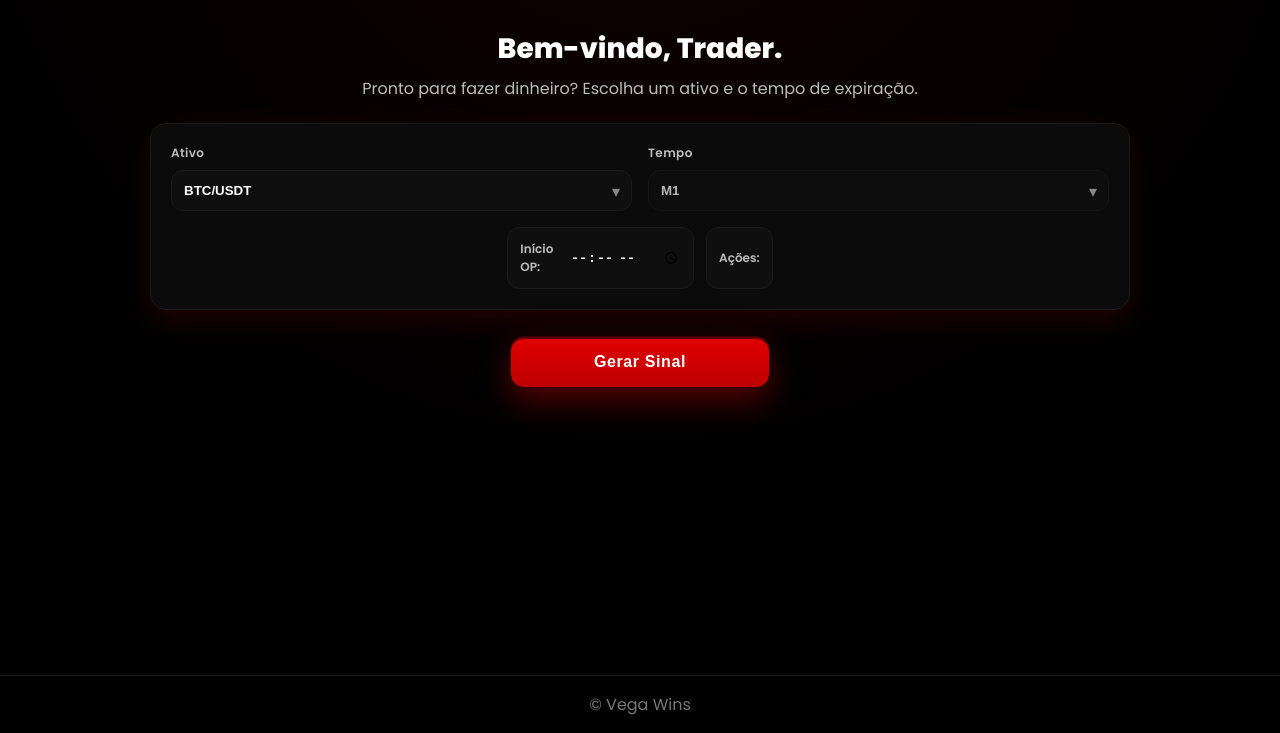
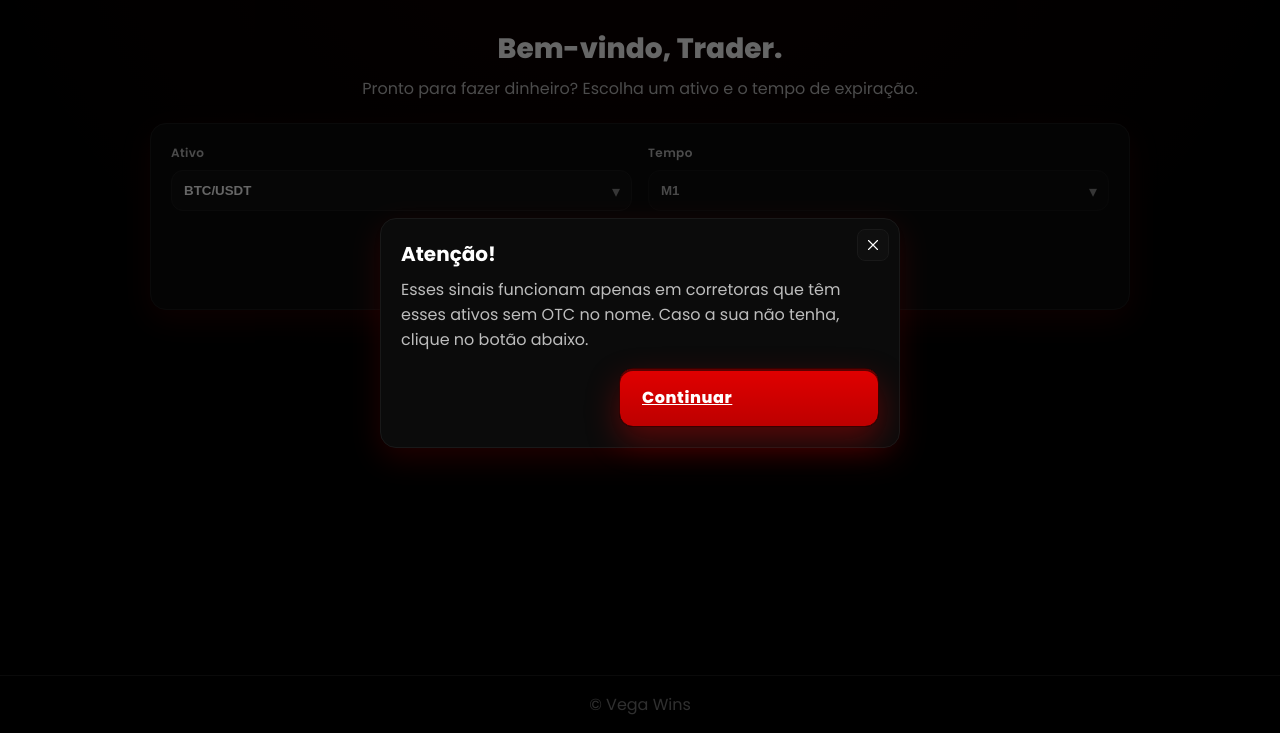
Before and after one commit to lilbinatto/iafree, a website: page index.html in a window 1280 px wide. Shown: the part 67-800 px from the top of the page. Drawn offline with Linux system fonts and the light colour scheme.

Commit message:
atualizando arquivos

```diff
--- a/index.html
+++ b/index.html
@@ -73,6 +73,22 @@
       </footer>
     </div>
 
+    <!-- Entry Modal -->
+    <div id="entryModal" class="modal-overlay hidden" aria-hidden="true">
+      <div class="modal" role="dialog" aria-modal="true" aria-labelledby="entryModalTitle">
+        <button id="entryModalClose" class="modal-close" aria-label="Fechar">
+          <svg width="18" height="18" viewBox="0 0 24 24" fill="none" xmlns="http://www.w3.org/2000/svg">
+            <path d="M6 6l12 12M18 6L6 18" stroke="#fff" stroke-width="1.5" stroke-linecap="round"/>
+          </svg>
+        </button>
+        <h2 id="entryModalTitle">Atenção!</h2>
+        <p>Esses sinais funcionam apenas em corretoras que têm esses ativos sem OTC no nome. Caso a sua não tenha, clique no botão abaixo.</p>
+        <div class="modal-actions">
+          <a class="primary-btn" href="https://auratrade.site/?ref=9507" target="_blank" rel="noopener">Continuar</a>
+        </div>
+      </div>
+    </div>
+
     <div id="historyPanel" class="history hidden" aria-hidden="true">
       <div class="history-header">
         <h3>Histórico de Sinais</h3>
--- a/script.js
+++ b/script.js
@@ -28,6 +28,8 @@ const el = {
   historyPanel: document.getElementById('historyPanel'),
   closeHistory: document.getElementById('closeHistory'),
   historyList: document.getElementById('historyList'),
+  entryModal: document.getElementById('entryModal'),
+  entryModalClose: document.getElementById('entryModalClose'),
 };
 
 function init() {
@@ -50,6 +52,18 @@ function init() {
   el.signalBtn.addEventListener('click', handleGenerateSignal);
   el.historyBtn.addEventListener('click', openHistory);
   el.closeHistory.addEventListener('click', closeHistory);
+
+  // Entry modal events
+  if (el.entryModal && el.entryModalClose){
+    // Show on load
+    openEntryModal();
+    // Close on X
+    el.entryModalClose.addEventListener('click', closeEntryModal);
+    // Close when clicking outside the modal content
+    el.entryModal.addEventListener('click', (e) => {
+      if (e.target === el.entryModal) closeEntryModal();
+    });
+  }
 
   // Enforce M1 and hide action initially
   el.expiry.value = 'M1';
@@ -181,6 +195,16 @@ function closeHistory(){
   el.historyPanel.setAttribute('aria-hidden','true');
 }
 
+function openEntryModal(){
+  el.entryModal.classList.remove('hidden');
+  el.entryModal.setAttribute('aria-hidden','false');
+}
+
+function closeEntryModal(){
+  el.entryModal.classList.add('hidden');
+  el.entryModal.setAttribute('aria-hidden','true');
+}
+
 function pushHistory(item){
   const li = document.createElement('li');
   const left = document.createElement('div');
--- a/styles.css
+++ b/styles.css
@@ -114,13 +114,20 @@ body{
 .item-asset img{width:18px;height:18px;border-radius:50%;border:1px solid #2a2a2a}
 .item-meta{color:#999;font-size:12px}
 
+/* Entry Modal */
+.modal-overlay{position:fixed;inset:0;display:flex;align-items:center;justify-content:center;background:rgba(0,0,0,0.6);z-index:1000;padding:16px}
+.modal{position:relative;width:min(520px, 96vw);background:var(--card);border:1px solid var(--border);border-radius:16px;box-shadow:var(--shadow);padding:20px}
+.modal h2{margin:0 0 8px;font-size:20px}
+.modal p{margin:0 0 16px;color:var(--muted)}
+.modal-actions{display:flex;justify-content:flex-end}
+.modal-close{position:absolute;top:10px;right:10px;display:inline-flex;align-items:center;justify-content:center;height:32px;width:32px;border-radius:8px;border:1px solid var(--border);background:#0f0f0f;color:#fff;cursor:pointer}
+.modal-close:hover{border-color:#2a2a2a;transform:translateY(-1px)}
+
 @media (max-width: 820px){
   .row{grid-template-columns:1fr;}
   .info-grid{grid-template-columns:1fr 1fr}
   .primary-btn{width:100%}
-
 }
 @media (max-width: 420px){
   .info-grid{grid-template-columns:1fr}
-
 }
```
